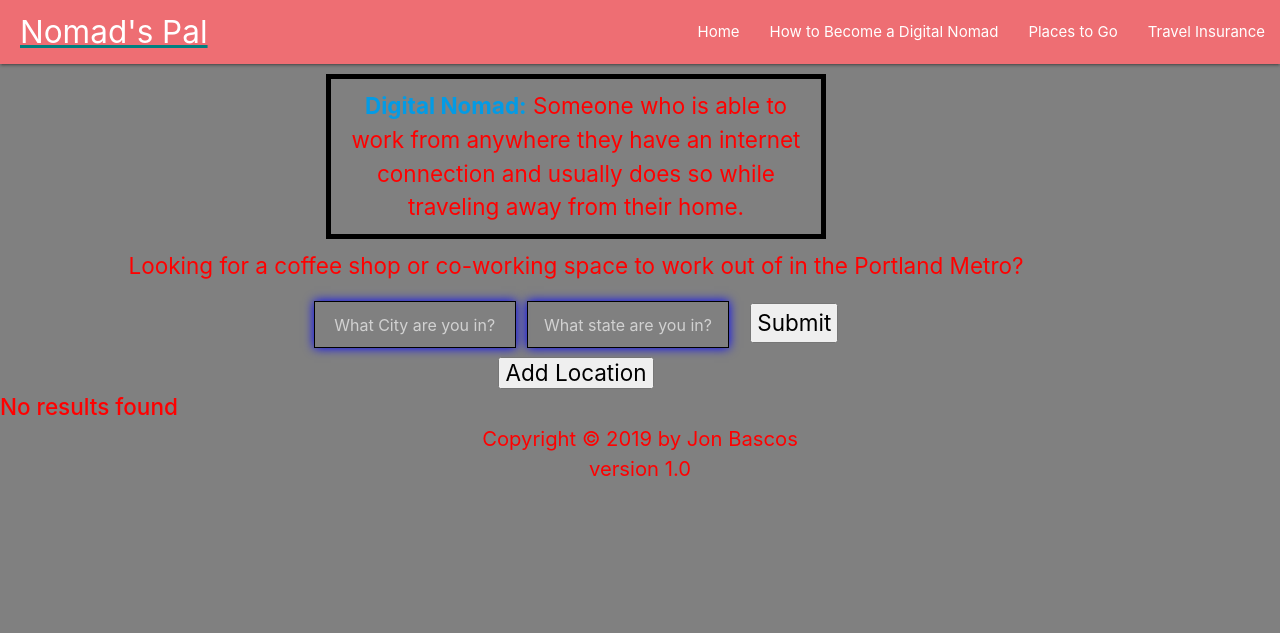
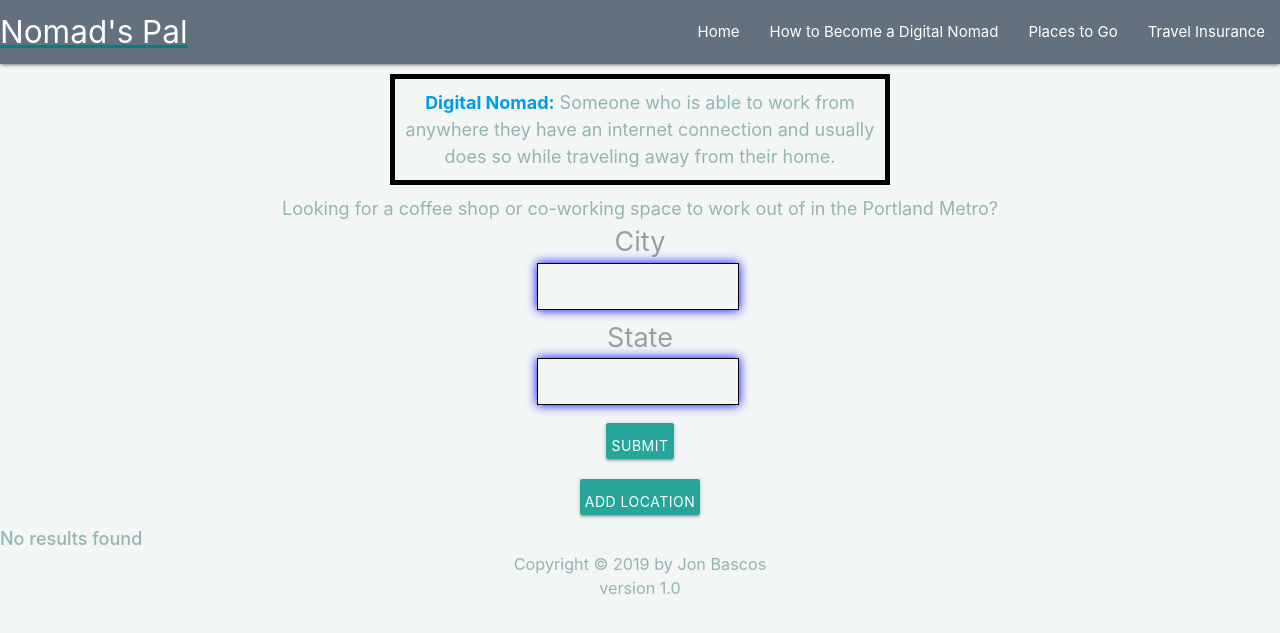
Before and after one commit to jonbascos/nomads_pal, a Django app: page / in a window 1280 px wide. Shown: the top 633 px of the page. Run offline with Django 3.2, Linux system fonts and the light colour scheme; data comes from the database, SQL or seed files in the repository; both versions use the stored data as it was after the commit.

Commit message:
did a little styling with colors

```diff
--- a/Nomads_Pal_app/static/css/styles.css
+++ b/Nomads_Pal_app/static/css/styles.css
@@ -1,21 +1,28 @@
 
 
 body {
-    background-color: gray;
-    color: red;
+    background-color: #f2f6f5;
+    color:#93b5b3;
+    font-size: 1.2em;
+}
+
+label {
     font-size: 1.5em;
 }
 
 .brand-logo {
-    margin-left: 20px;
+
     text-decoration: underline;
     text-decoration-color: teal;
+}
+
+.nav-wrapper {
+    background-color: #63707e;
 }
 
 .main-body {
     display: flex;
     flex-direction: column;
-    width: 90%;
 }
 
 .nomad-description-box {
@@ -43,18 +50,22 @@ body {
     text-align: center;
     box-shadow: 0 0 10px blue;
     margin-right: 5px;
+    color: black;
 }
 
-.submit-button {
+.btn {
     padding: 5px;
     outline: none;
-    margin-left: 10px;
-    margin-top: 20px;
+    margin: 10px;
 }
 
-.submit-button:hover {
-    background-color: black;
+.btn:hover {
+    background-color: #63707e;
     color: white;
+}
+
+.add-new-area-div {
+    margin: auto;
 }
 
 .location-card-area {
@@ -64,11 +75,12 @@ body {
 }
 
 .location-card {
+
     display: flex;
     flex-direction: column;
     justify-content: center;
     align-items: center;
-    border: 5px solid teal;
+    border: 5px solid #63707e;
     padding: 5px;
     /* width: 100%; */
     height: 100%;
@@ -98,6 +110,8 @@ body {
     padding: 10px;
 }
 
+
+
 footer {
     text-align: center;
     font-size: .9em;
--- a/Nomads_Pal_app/templates/base.html
+++ b/Nomads_Pal_app/templates/base.html
@@ -2,6 +2,7 @@
 
 <!DOCTYPE html>
 <html lang="en">
+
 <head>
   <meta charset="UTF-8">
   <meta name="viewport" content="width=device-width, initial-scale=1.0">
@@ -9,10 +10,11 @@
   <!-- Compiled and minified CSS -->
   <link rel="stylesheet" href="https://cdnjs.cloudflare.com/ajax/libs/materialize/1.0.0/css/materialize.min.css">
   <link rel="stylesheet" href="{% static 'css/styles.css' %}">
-    <!-- Compiled and minified JavaScript -->
-    <script src="https://cdnjs.cloudflare.com/ajax/libs/materialize/1.0.0/js/materialize.min.js"></script>
+
+
   <title>Nomad's Pal</title>
 </head>
+
 <body>
   <div id='vue'>
     <header>
@@ -36,8 +38,14 @@
       version 1.0
     </footer>
   </div>
+
+
   <script src='https://unpkg.com/vue'></script>
   <script src="https://unpkg.com/axios/dist/axios.min.js"></script>
+  <!-- Compiled and minified JavaScript -->
+  <script src="https://cdnjs.cloudflare.com/ajax/libs/materialize/1.0.0/js/materialize.min.js"></script>
   <script src='{% static "js/vuescripts.js" %}'></script>
+
 </body>
+
 </html>
--- a/Nomads_Pal_app/templates/index.html
+++ b/Nomads_Pal_app/templates/index.html
@@ -5,19 +5,24 @@
 <div class='main-body'>
   <!-- What is a Digital Nomad -->
   <div class='nomad-description-box'>
-          <a href="https://en.wikipedia.org/wiki/Digital_nomad" target='_blank'><span id='nomad-text'>Digital Nomad:</a></span> Someone who is able to work from anywhere they have an internet connection and usually does so while traveling away from their home.
+    <a href="https://en.wikipedia.org/wiki/Digital_nomad" target='_blank'><span id='nomad-text'>Digital
+        Nomad:</a></span> Someone who is able to work from anywhere they have an internet connection and usually does so
+    while traveling away from their home.
   </div>
-        <div id = 'vue'>
+  <div id='vue'>
     <!-- Search -->
     <div class='search-area'>
-            Looking for a coffee shop or co-working space  to work out of in the Portland Metro?
+      Looking for a coffee shop or co-working space to work out of in the Portland Metro?
       <form @submit.prevent="search">
         {% csrf_token %}
-                <input id='userCity' type='text' placeholder='What City are you in?' v-model='city'>
-                <input id='userState' type='text' placeholder='What state are you in?' v-model='state'>
-                <button type='submit' class='submit-button' @click.prevent='search'>Submit</button>
+        <label for='userCity'>City</label><br>
+        <input id='userCity' type='text' v-model='city'><br>
+        <label for='userState'>State</label><br>
+        <input id='userState' type='text' v-model='state'><br>
+        {% comment %} <button type='submit' class='submit-button' @click.prevent='search'>Submit</button> {% endcomment %}
+        <button class="btn waves-effect waves-light" type="submit" @click.prevent='search'>Submit</button>
       </form>
-            <div id='addLocationButton'><button @click='viewAddLocation'>Add Location</button></div>
+      <div><button class="btn waves-effect waves-light" type="submit" @click.prevent='viewAddLocation'>Add Location</button></div>
     </div>
     <!-- Search Results Area -->
     <h2 v-if="clickedSubmit">Results:</h2>
@@ -28,10 +33,14 @@
       <div class='location-card-area'>
         <ul v-for="location in resultLocations">
           <div class='location-card'>
-                  <li><h3>[[ location.businessName ]]</h3></li>
+            <li>
+              <h3>[[ location.businessName ]]</h3>
+            </li>
             <li v-if="location.locationPhoto"><img :src=[[location.locationPhoto]] class='locationPhoto'></li>
-                  <li v-else><img src="media/images/location/default_image.png "></li>
-                  <li>Address: [[location.locationAddress]]<br>[[location.locationCity]], [[location.locationState]] [[location.locationZipCode]]</li>
+            {% comment %} <li v-else><img src="media/images/location/default_image.png "></li> {% endcomment %}
+            <li v-else><img src="https://placeimg.com/200/200/tech"></li>
+            <li>Address: [[location.locationAddress]]<br>[[location.locationCity]], [[location.locationState]]
+              [[location.locationZipCode]]</li>
             <li>Phone number: [[ location.phoneNumber ]]</li>
             <li><a :href=[[location.websiteUrl]]>[[location.websiteUrl]]</a></li>
             <li>Store Hours: [[location.storeHours]]</li>
@@ -44,43 +53,40 @@
 
     <!-- Add New Location Form -->
     <div class='add-new-area-div' v-if="addNewLocation">
-              <form @submit.prevent='addLocation' id='addNewForm' >
+      <form @submit.prevent='addLocation' id='addNewForm'>
         <h1>Add New Location</h1>
         {% csrf_token %}
-              <label class='add_input'>Business Name:</label>
-              <input v-model='newLocation.businessName' placeholder='Name of Business'>
+        <label class='add_input' for='businessName'>Business Name:</label>
+        <input v-model='newLocation.businessName' id='businessName' placeholder='Name of Business'>
 
-              <label class='add_input'>Upload Picture of Location</label>
-              <input type="file" @change="uploadImage" accept="image/*" placeholder='Upload photo (optional)'>
+        <label class='add_input' for='address'>Address:</label>
+        <input v-model='newLocation.locationAddress' id='address' placeholder='Address'>
 
-              <label class='add_input'>Address:</label>
-              <input v-model='newLocation.locationAddress' placeholder='Address'>
+        <label class='add_input' for='city'>City:</label>
+        <input v-model='newLocation.locationCity' id='city' placeholder='City'>
 
-              <label class='add_input'>City:</label>
-              <input v-model='newLocation.locationCity' placeholder='City'>
+        <label class='add_input' for='state'>State:</label>
+        <input v-model='newLocation.locationState' id='state' placeholder='State: OR'>
 
-              <label class='add_input'>State:</label>
-              <input v-model='newLocation.locationState' placeholder='State: OR'>
+        <label class='add_input' for='zipcode'>Zipcode/Postal Code:</label>
+        <input v-model='newLocation.locationZipCode' id='zipcode' placeholder='Zipcode/Postal Code'>
 
-              <label class='add_input'>Zipcode/Postal Code:</label>
-              <input v-model='newLocation.locationZipCode' placeholder='Zipcode/Postal Code'>
+        <label class='add_input' for='phoneNumber'>Phone Number:</label>
+        <input v-model='newLocation.phoneNumber' id='phoneNumber' placeholder='Phone Number (optional)'>
 
-              <label class='add_input'>Phone Number:</label>
-              <input v-model='newLocation.phoneNumber' placeholder='Phone Number (optional)'>
+        <label class='add_input' for='website'>Website:</label>
+        <input v-model='newLocation.websiteUrl' id='website' placeholder='http://www.google.com (optional)'>
 
-              <label class='add_input'>Website:</label>
-              <input v-model='newLocation.websiteUrl' placeholder='http://www.google.com (optional)'>
+        <label class='add_input' for='storeHours'>Store hours:</label>
+        <input v-model='newLocation.storeHours' id='storeHours' placeholder='Store Hours (optional)'>
 
-              <label class='add_input'>Store hours:</label>
-              <input v-model='newLocation.storeHours' placeholder='Store Hours (optional)'>
+        <label class='add_input' for='uploadSpeed'>Upload Speed:</label>
+        <input v-model='newLocation.uploadSpeed' id='uploadSpeed' placeholder='uploadSpeed'>
 
-              <label class='add_input'>Upload Speed:</label>
-              <input v-model='newLocation.uploadSpeed' placeholder='uploadSpeed'>
+        <label class='add_input' for='downloadSpeed'>Download Speed:</label>
+        <input v-model='newLocation.downloadSpeed' id='downloadSpeed' placeholder='downloadSpeed'>
 
-              <label class='add_input'>Download Speed:</label>
-              <input v-model='newLocation.downloadSpeed' placeholder='downloadSpeed'>
-
-              <button type='Submit' @click.prevent='addLocation'>Submit</button>
+        <button class="btn waves-effect waves-light" type="submit" @click.prevent='addLocation'>Submit</button>
       </form>
 
     </div> <!-- End Add New Area Div -->
```
Also changed, not shown: Nomads_Pal_app/static/js/main.js (deleted, +0 -86 lines), Nomads_Pal_app/static/js/vuescripts.js (+16 -35 lines), db.sqlite3. Lines whose indentation alone changed are shown as unchanged.
